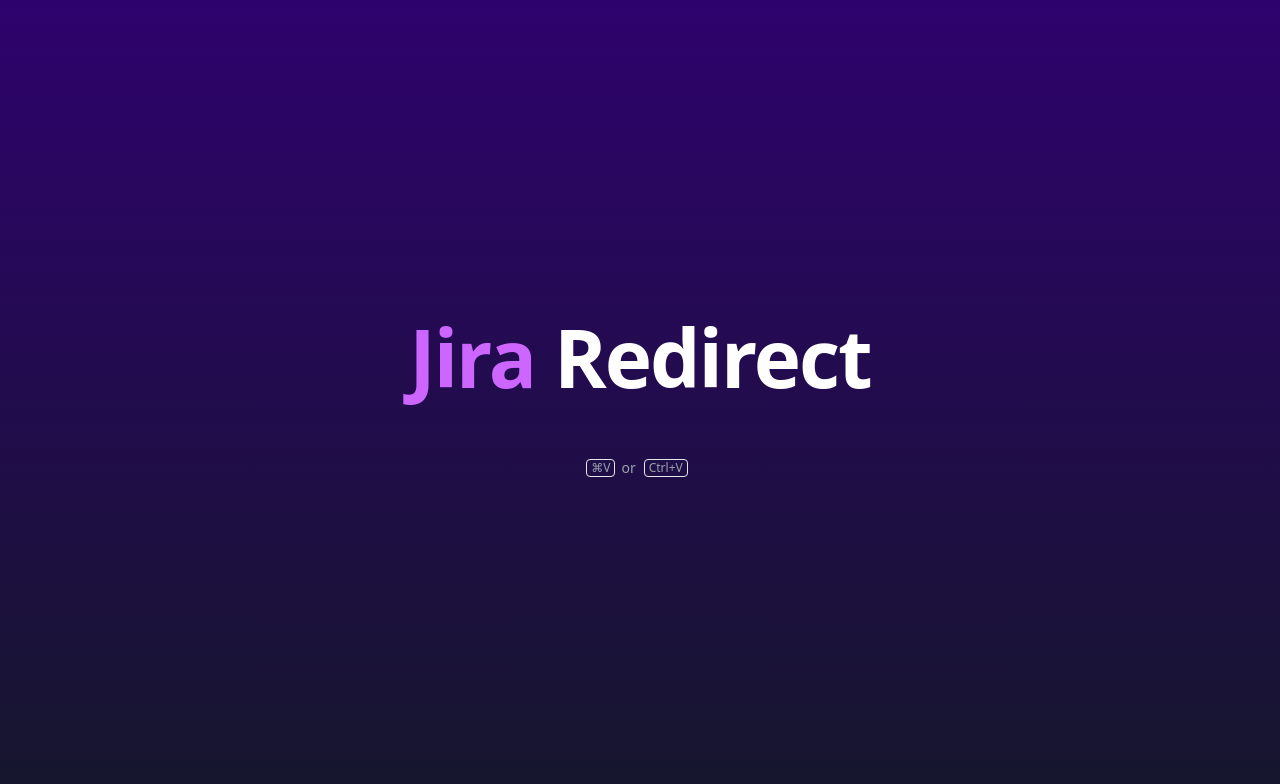
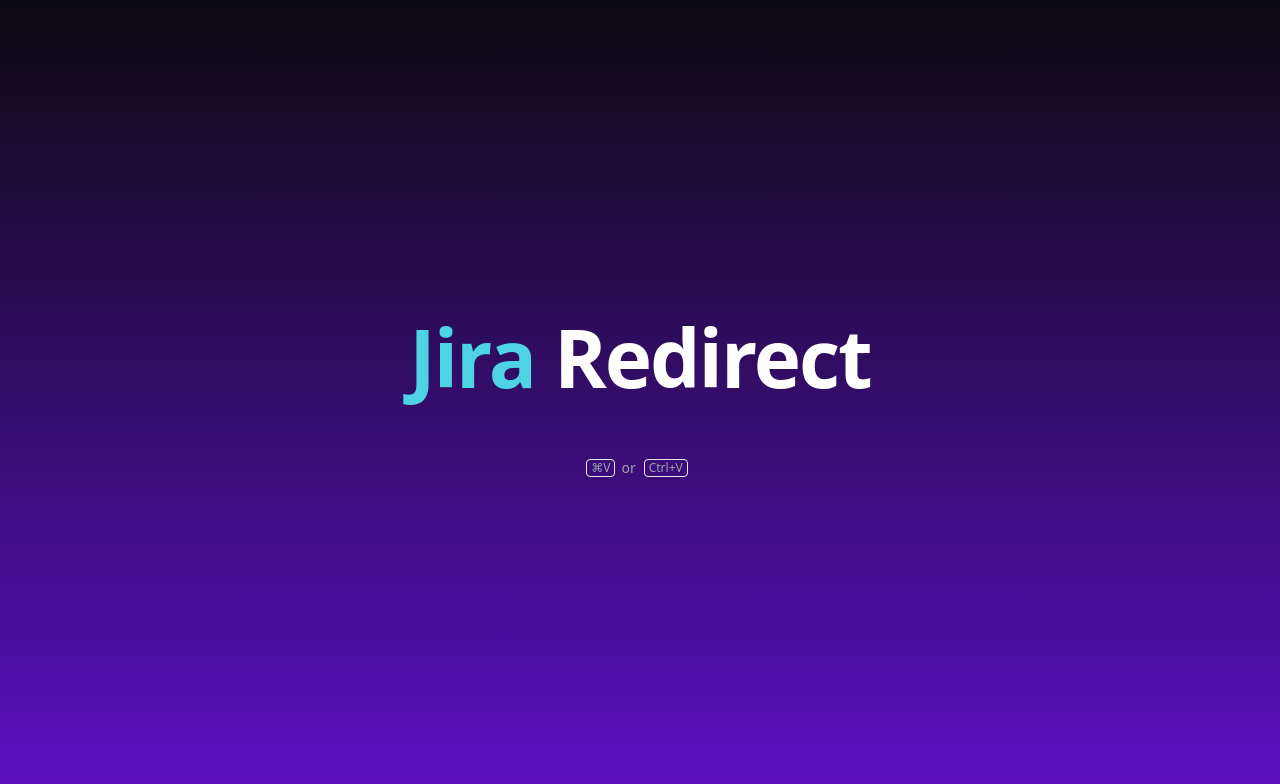
Before and after one commit to t0m3k/jira-redir, a Next.js app: page / in a window 1280 px wide. Shown: the top 784 px of the page. Built offline with nearby package versions, Linux system fonts and the light colour scheme.

Commit message:
Color update

```diff
--- a/src/pages/index.tsx
+++ b/src/pages/index.tsx
@@ -49,10 +49,10 @@
         />
         <link rel="icon" href="/favicon.ico" />
       </Head>
-      <main className="flex min-h-screen flex-col items-center justify-center bg-gradient-to-b from-[#2e026d] to-[#15162c]">
+      <main className="flex min-h-screen flex-col items-center justify-center bg-gradient-to-b from-[#0c0a11] to-[#5d0fc4]">
         <div className="container flex flex-col items-center justify-center gap-12 px-4 py-16 ">
           <h1 className="text-5xl font-extrabold tracking-tight text-white sm:text-[5rem]">
-            <span className="text-[hsl(280,100%,70%)]">Jira</span> Redirect
+            <span className="text-[hsl(187,74%,60%)]">Jira</span> Redirect
           </h1>
           <div className="flex gap-4 sm:grid-cols-2 md:gap-8">
             <div>
```
